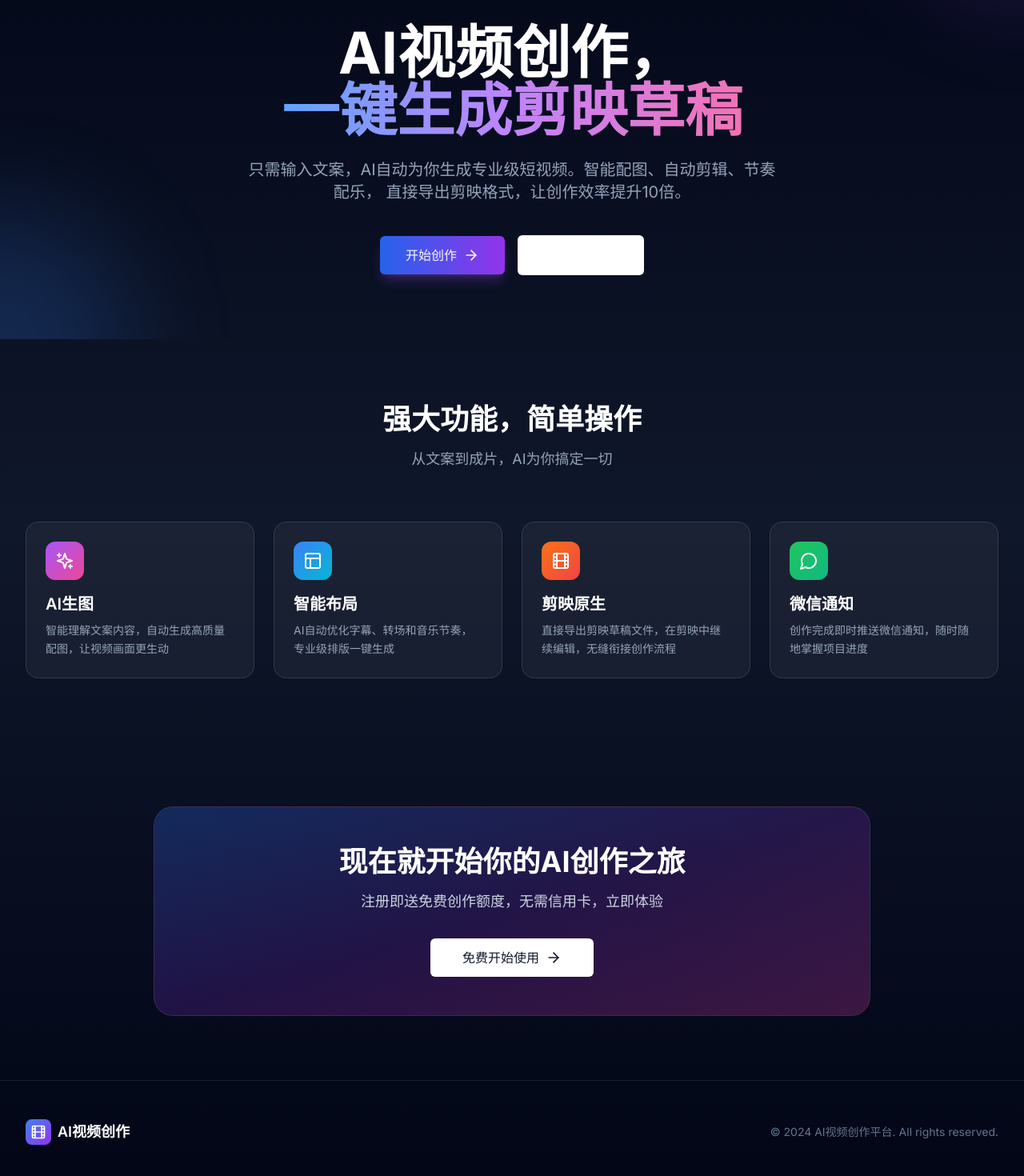
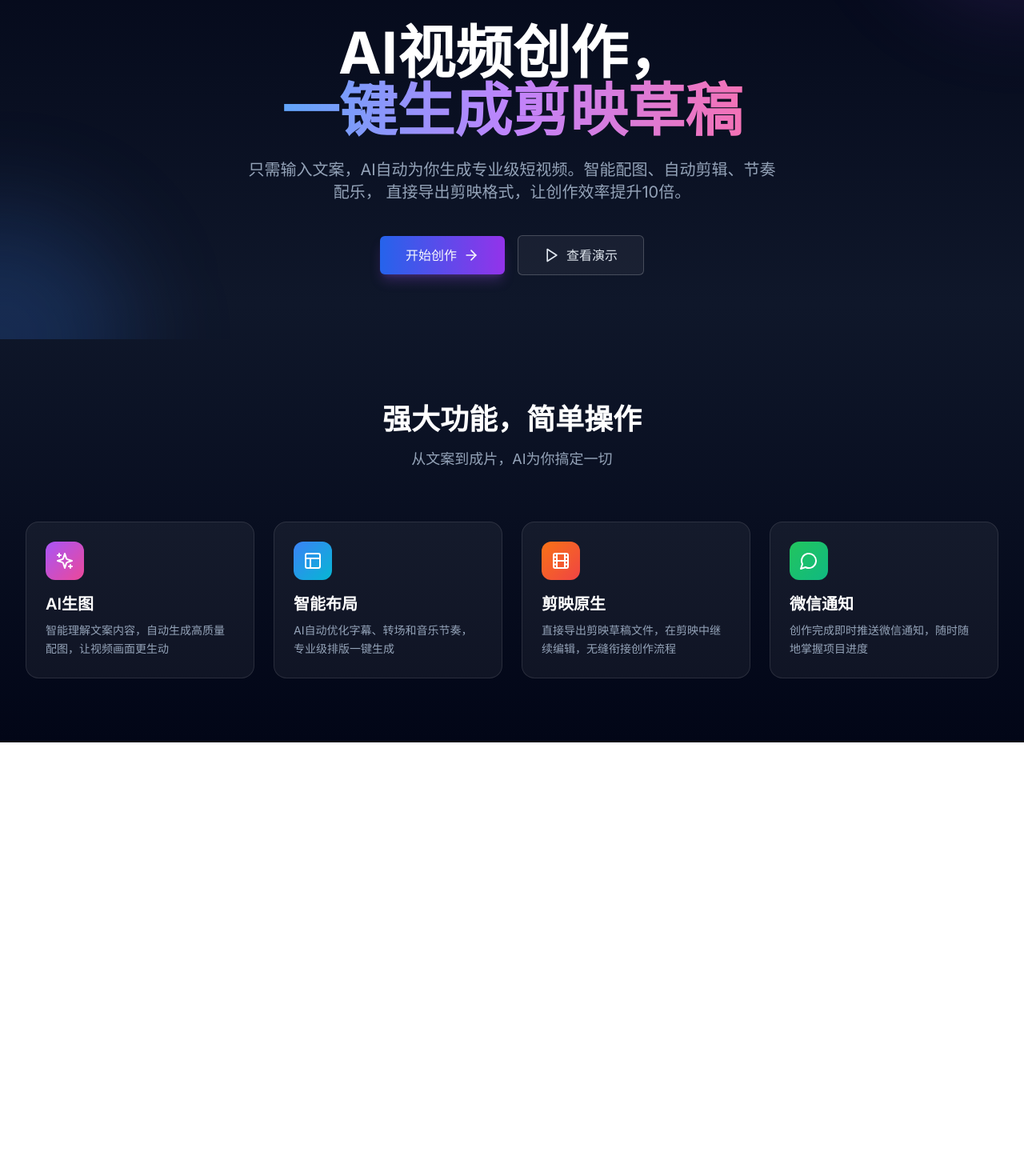
Before and after one commit to CNHB5678/-56789, a Next.js app in the folder frontend/: page / in a window 1280 px wide. Shown: the part 168-1638 px from the top of the page at 80% size. After the commit the page ends 1096 px from the top, so only its background shows below. Built offline with nearby package versions, Linux system fonts and the light colour scheme.

Commit message:
feat: update workspace
Co-authored-by: traeagent <traeagent@users.noreply.github.com>

```diff
--- a/frontend/src/app/page.tsx
+++ b/frontend/src/app/page.tsx
@@ -39,12 +39,10 @@
               <div className="w-8 h-8 rounded-lg bg-gradient-to-br from-blue-500 to-purple-600 flex items-center justify-center">
                 <Film className="w-5 h-5 text-white" />
               </div>
-              <span className="text-xl font-bold text-white">AI视频创作</span>
+              <span className="text-xl font-bold text-white">剪映AI草稿</span>
             </div>
             <nav className="hidden md:flex items-center gap-8">
               <a href="#features" className="text-slate-300 hover:text-white transition-colors">功能</a>
-              <a href="#pricing" className="text-slate-300 hover:text-white transition-colors">定价</a>
-              <a href="#about" className="text-slate-300 hover:text-white transition-colors">关于</a>
             </nav>
             <div className="flex items-center gap-3">
               <Link href="/login">
@@ -99,8 +97,8 @@
             </Link>
             <Button
               size="lg"
-              variant="outline"
-              className="w-full sm:w-auto text-base px-8 py-6 border-white/20 text-white hover:bg-white/10 hover:text-white"
+              variant="ghost"
+              className="w-full sm:w-auto text-base px-8 py-6 border border-white/20 bg-white/5 text-slate-200 hover:bg-white/15 hover:text-white transition-colors"
             >
               <Play className="mr-2 w-5 h-5" />
               查看演示
@@ -136,47 +134,6 @@
           </div>
         </div>
       </section>
-
-      <section className="py-20 px-4 sm:px-6 lg:px-8">
-        <div className="max-w-4xl mx-auto">
-          <div className="relative rounded-3xl overflow-hidden bg-gradient-to-br from-blue-600/20 via-purple-600/20 to-pink-600/20 border border-white/10 p-8 sm:p-12 text-center">
-            <div className="absolute inset-0 bg-gradient-to-br from-blue-500/10 via-transparent to-purple-500/10" />
-            <div className="relative z-10">
-              <h2 className="text-3xl sm:text-4xl font-bold text-white mb-4">
-                现在就开始你的AI创作之旅
-              </h2>
-              <p className="text-lg text-slate-300 mb-8 max-w-xl mx-auto">
-                注册即送免费创作额度，无需信用卡，立即体验
-              </p>
-              <Link href="/register">
-                <Button
-                  size="lg"
-                  className="text-base px-10 py-6 bg-white text-slate-900 hover:bg-slate-100"
-                >
-                  免费开始使用
-                  <ArrowRight className="ml-2 w-5 h-5" />
-                </Button>
-              </Link>
-            </div>
-          </div>
-        </div>
-      </section>
-
-      <footer className="py-12 px-4 sm:px-6 lg:px-8 border-t border-white/10">
-        <div className="max-w-7xl mx-auto">
-          <div className="flex flex-col md:flex-row items-center justify-between gap-4">
-            <div className="flex items-center gap-2">
-              <div className="w-8 h-8 rounded-lg bg-gradient-to-br from-blue-500 to-purple-600 flex items-center justify-center">
-                <Film className="w-5 h-5 text-white" />
-              </div>
-              <span className="text-lg font-semibold text-white">AI视频创作</span>
-            </div>
-            <p className="text-slate-500 text-sm">
-              © 2024 AI视频创作平台. All rights reserved.
-            </p>
-          </div>
-        </div>
-      </footer>
     </div>
   );
 }
```
